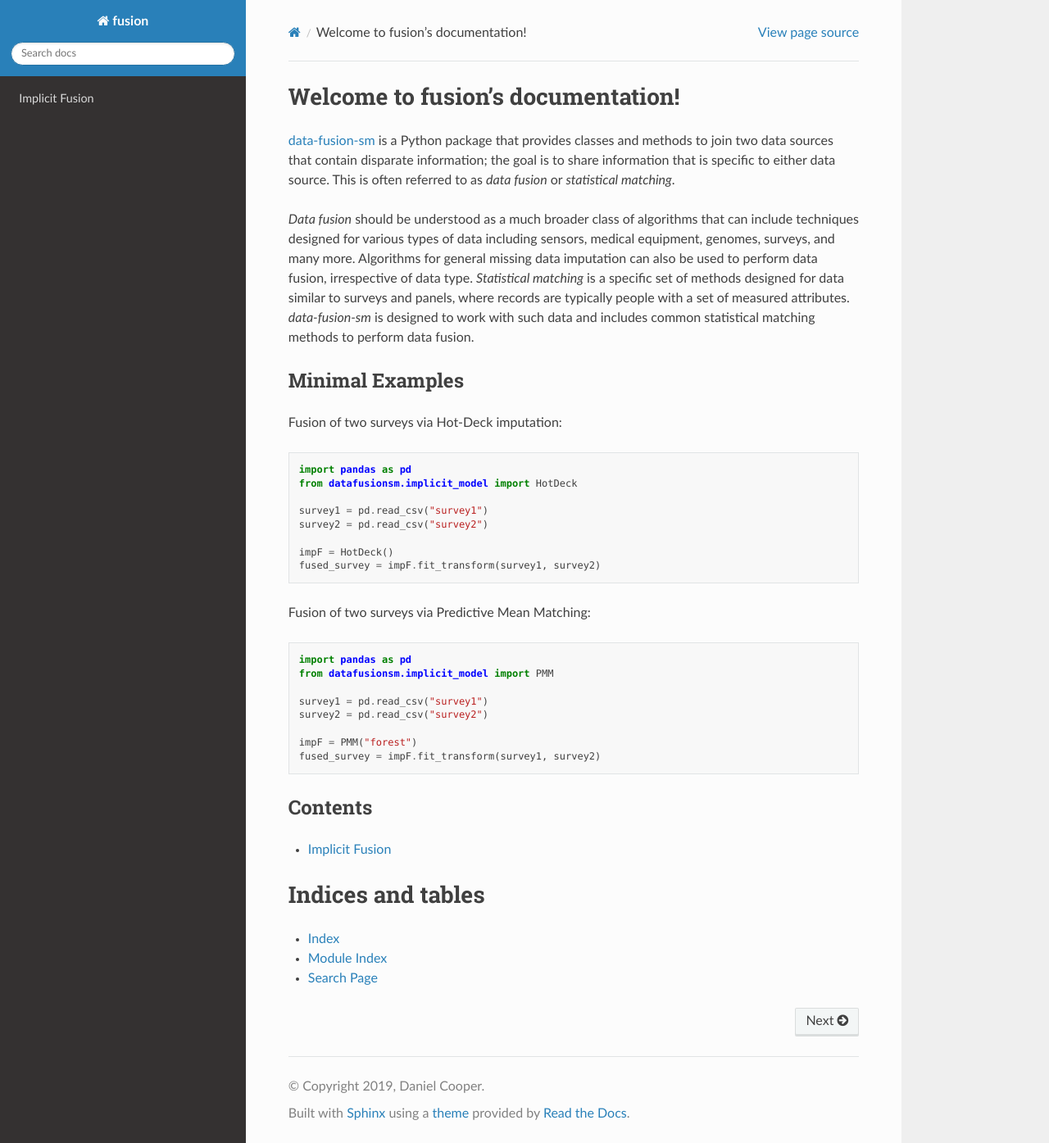
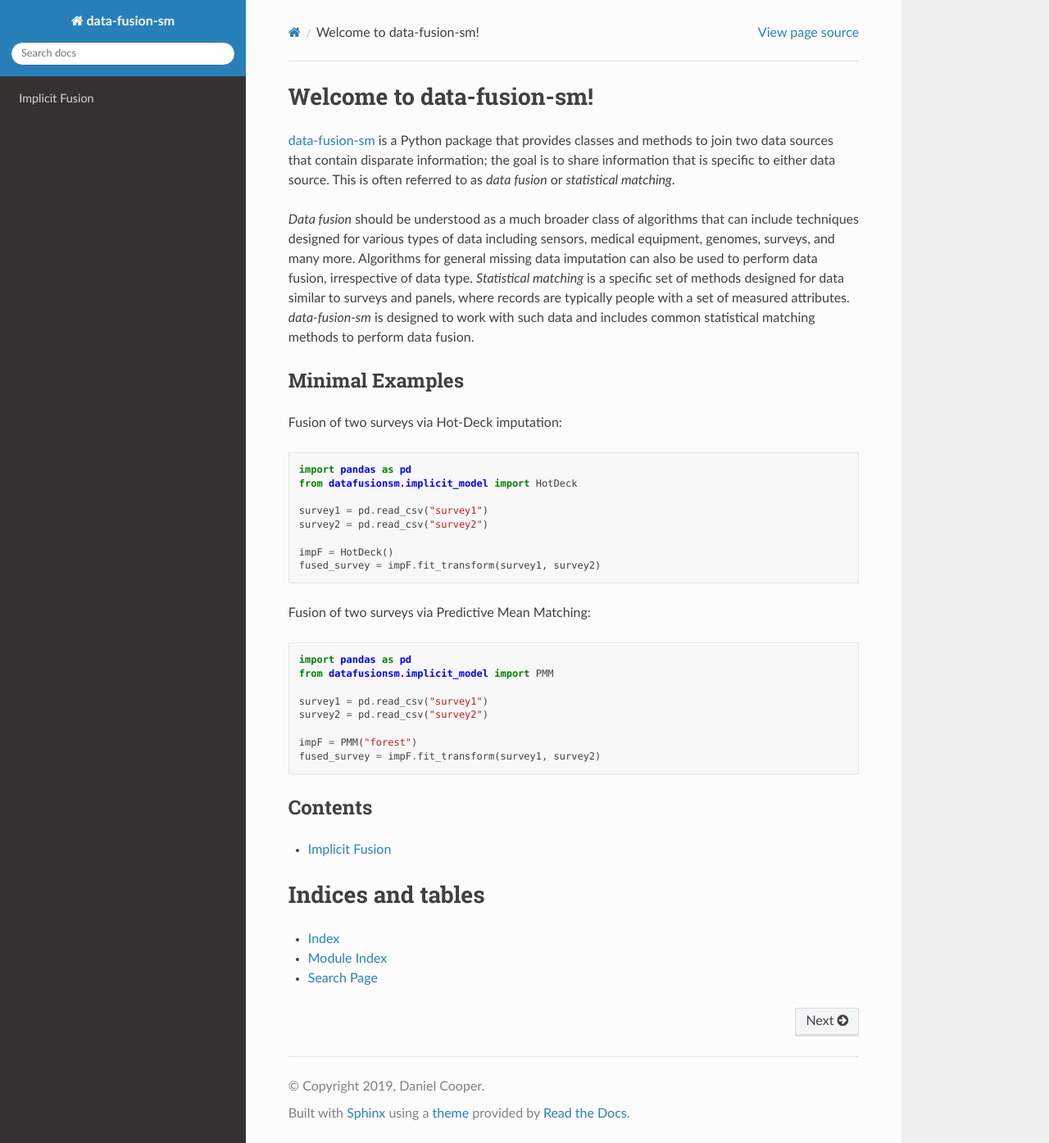
Before and after one commit to dcooper46/data-fusion-sm, a Sphinx documentation site: the page built from docs/source/index.rst, in a window 1280 px wide and 1395 px high. Shown: the whole window at 82% size. Built offline with Sphinx 7.4.7 and the Read the Docs theme 2.0.0, drawn with Linux system fonts in a browser that asks for light colours.

Commit message:
update docs name

```diff
--- a/docs/source/conf.py
+++ b/docs/source/conf.py
@@ -16,11 +16,12 @@ sys.path.insert(0, os.path.abspath('../..'))
 
 # -- Project information -----------------------------------------------------
 
-project = 'fusion'
+project = 'data-fusion-sm'
 copyright = '2019, Daniel Cooper'
 author = 'Daniel Cooper'
 
 # The full version, including alpha/beta/rc tags
+verson = '0.4.0'
 release = '0.4.0'
 
 
--- a/docs/source/index.rst
+++ b/docs/source/index.rst
@@ -1,6 +1,6 @@
 
-Welcome to fusion's documentation!
-==================================
+Welcome to data-fusion-sm!
+==========================
 
 :doc:`data-fusion-sm <fusion>` is a Python package that provides classes and
 methods to join two data sources that contain disparate information; the goal
```
Also changed, not shown: 1 other file.
